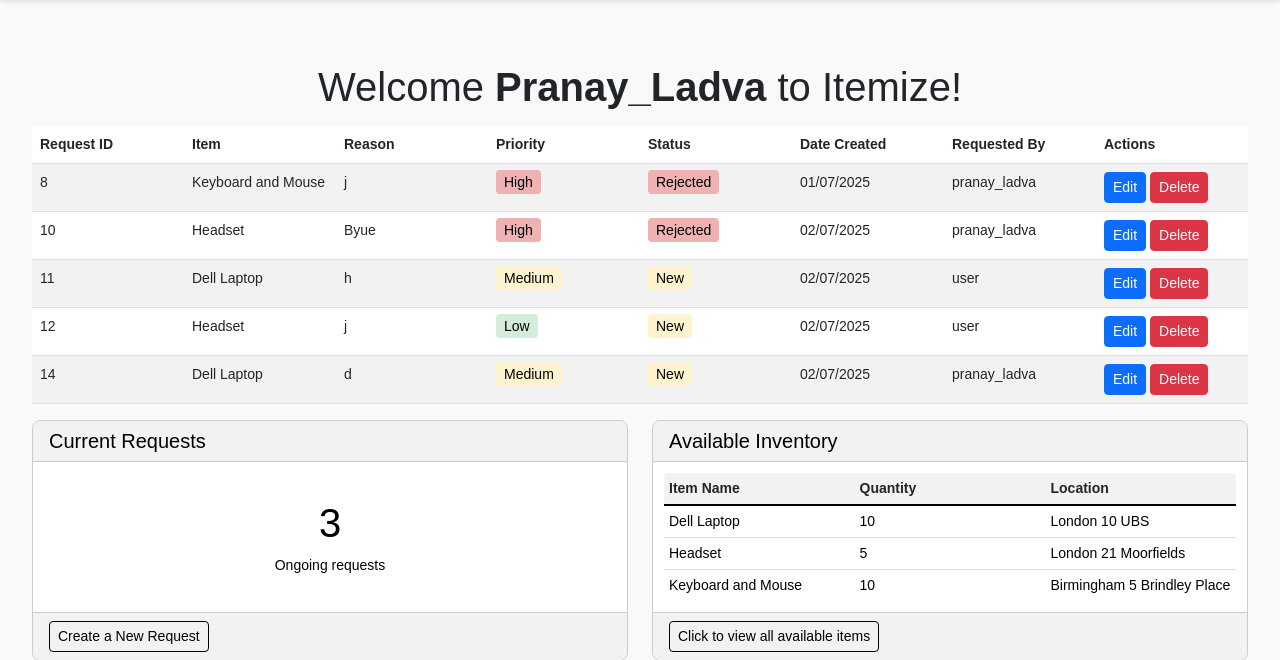
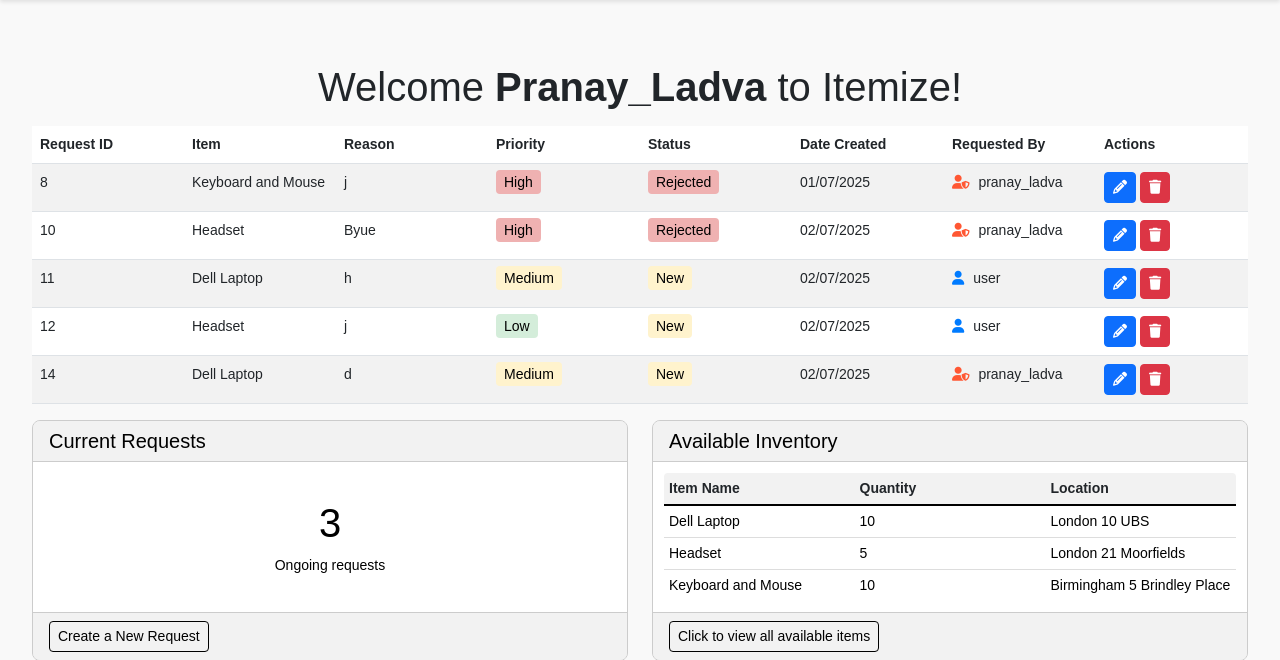
Before and after one commit to ladvapranay/InventoryTrackerApp, a Django app: page /dashboard/ in a window 1280 px wide. Shown: the part 85-745 px from the top of the page. Run offline with Django 5.2, Linux system fonts and the light colour scheme; a user stored in the database is signed in; data comes from the database, SQL or seed files in the repository; both versions use the stored data as it was after the commit.

Commit message:
UI enhancements

```diff
--- a/templates/dashboard.html
+++ b/templates/dashboard.html
@@ -5,6 +5,36 @@
 {% block content %}
 
     <style>
+
+        .btn-icon {
+            position: relative;
+            display: inline-block;
+            text-decoration: none;
+        }
+
+        .btn-icon .hover-text {
+            visibility: hidden;
+            opacity: 0;
+            position: absolute;
+            color: #000;
+            background-color: #f2f2f2;
+            border: 1px solid #ddd;
+            padding: 3px 6px;
+            border-radius: 3px;
+            white-space: nowrap;
+            font-size: 0.8rem;
+            transform: translateX(-50%);
+            top: 110%; /* Position below the button */
+            left: 50%; /* Center align horizontally */
+            z-index: 10;
+            transition: opacity 0.3s, visibility 0.3s;
+        }
+
+        .btn-icon:hover .hover-text {
+            visibility: visible;
+            opacity: 1;
+        }
+
         .priority-low {
             background-color: #d4edda;
             color: #000000;
@@ -56,7 +86,8 @@
     </style>
 
     <div class="container-fluid mt-5">
-    <h1 class="text-center" style="margin-top: 5px; margin-bottom: 15px">Welcome <strong>{{ user.username|title }}</strong> to Itemize!
+    <h1 class="text-center" style="margin-top: 5px; margin-bottom: 15px">Welcome
+        <strong>{{ user.username|title }}</strong> to Itemize!
     </h1>
 
     <table class="table table-striped">
@@ -99,17 +130,30 @@
 
                 <td>{{ req.created_at|date:"d/m/Y" }}</td>
 
-                <td>{{ req.requested_by.username }}</td>
+                <!-- Updated Section: Requested By -->
+                <td>
+                    <!-- Different icon for admin vs normal user -->
+                    {% if req.requested_by.is_superuser %}
+                        <i class="fa fa-user-shield" style="color: #ff5733; margin-right: 5px;"></i>
+                    {% else %}
+                        <i class="fa fa-user" style="color: #007bff; margin-right: 5px;"></i>
+                    {% endif %}
+                    {{ req.requested_by.username }}
+                </td>
+
+                <!-- Actions (shown if admin) -->
                 {% if is_admin %}
                     <td>
-                        <a href="{% url 'edit_request' req.id %}" class="btn btn-primary btn-sm">Edit</a>
-                        <a href="{% url 'delete_request' req.id %}" class="btn btn-danger btn-sm">Delete</a>
+                        <a href="{% url 'edit_request' req.id %}" class="btn btn-primary btn-sm btn-icon">
+                            <i class="fa fa-pencil-alt"></i>
+                            <span class="hover-text">Edit</span>
+                        </a>
+                        <a href="{% url 'delete_request' req.id %}" class="btn btn-danger btn-sm btn-icon">
+                            <i class="fa fa-trash"></i>
+                            <span class="hover-text">Delete</span>
+                        </a>
                     </td>
                 {% endif %}
-            </tr>
-        {% empty %}
-            <tr>
-                <td colspan="7" class="text-center">No requests found.</td>
             </tr>
         {% endfor %}
         </tbody>
```
Also changed, not shown: db.sqlite3. Lines whose indentation alone changed are shown as unchanged.
